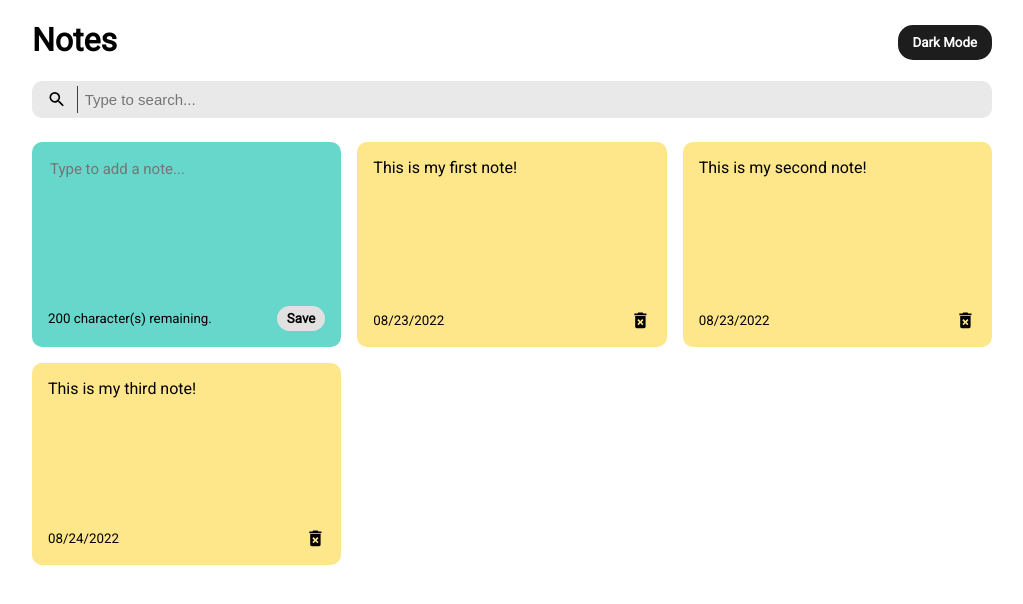
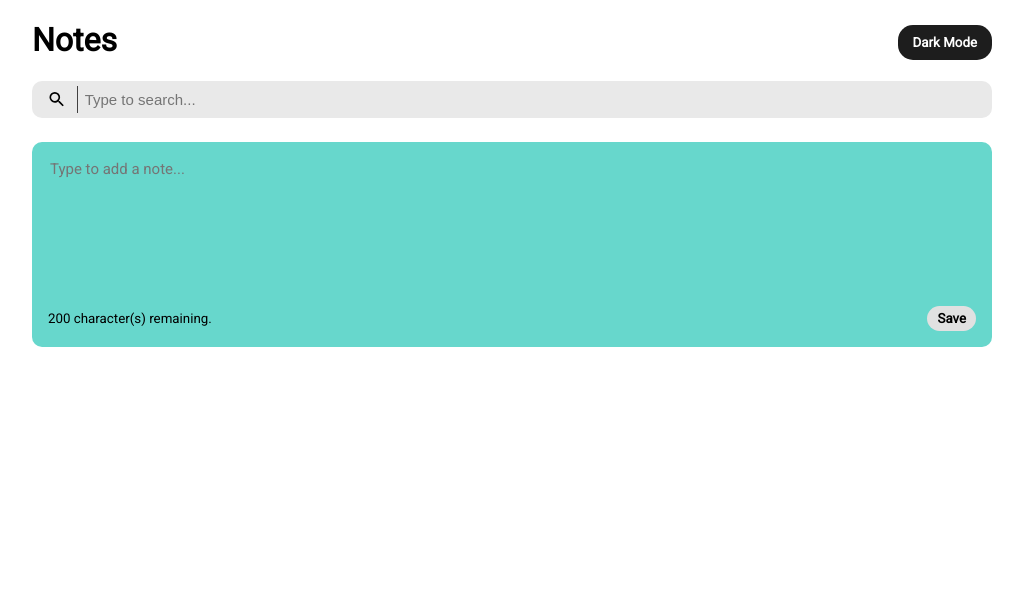
Before and after one commit to jeremiahboac/React-Notes, a React (Create React App) app in the folder react-notes/: page / in a window 1280 px wide. Shown: the top 604 px of the page, without its empty margins (128-1151 px from the left). Built offline with nearby package versions, Linux system fonts and the light colour scheme; the HTML template or start-up script is replaced by a standard one.

Commit message:
Removing default value of notes array

```diff
--- a/react-notes/src/App.js
+++ b/react-notes/src/App.js
@@ -5,22 +5,7 @@ import Search from "./components/Search"
 import Header from "./components/Header"
 
 const App = () => {
-  const [notes, setNotes] = useState([{
-    id: nanoid(),
-    text: "This is my first note!",
-    date: "08/23/2022"
-  },
-  {
-    id: nanoid(),
-    text: "This is my second note!",
-    date: "08/23/2022"
-  },
-  {
-    id: nanoid(),
-    text: "This is my third note!",
-    date: "08/24/2022"
-  }
-])
+  const [notes, setNotes] = useState([])
 
 const [searchText, setSearchText] = useState("")
 const [darkMode, setDarkMode] = useState(false)
```
